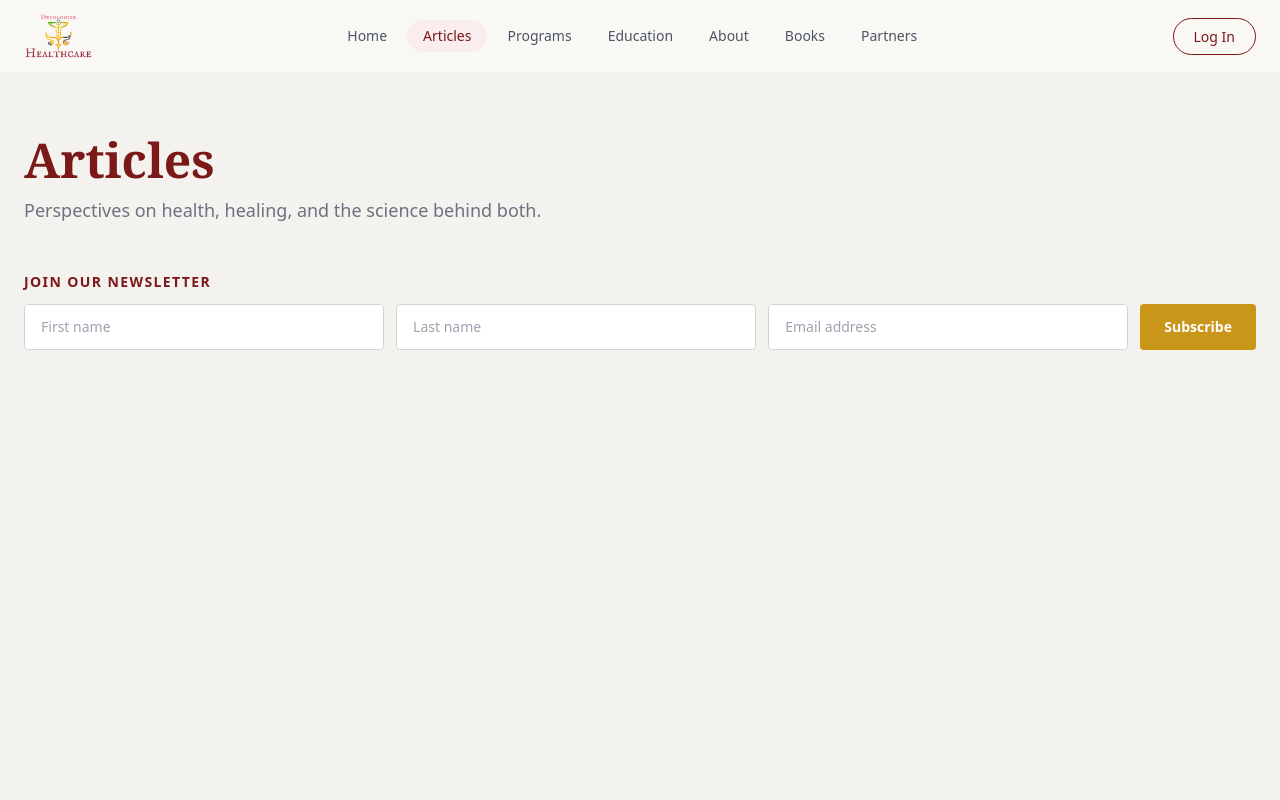
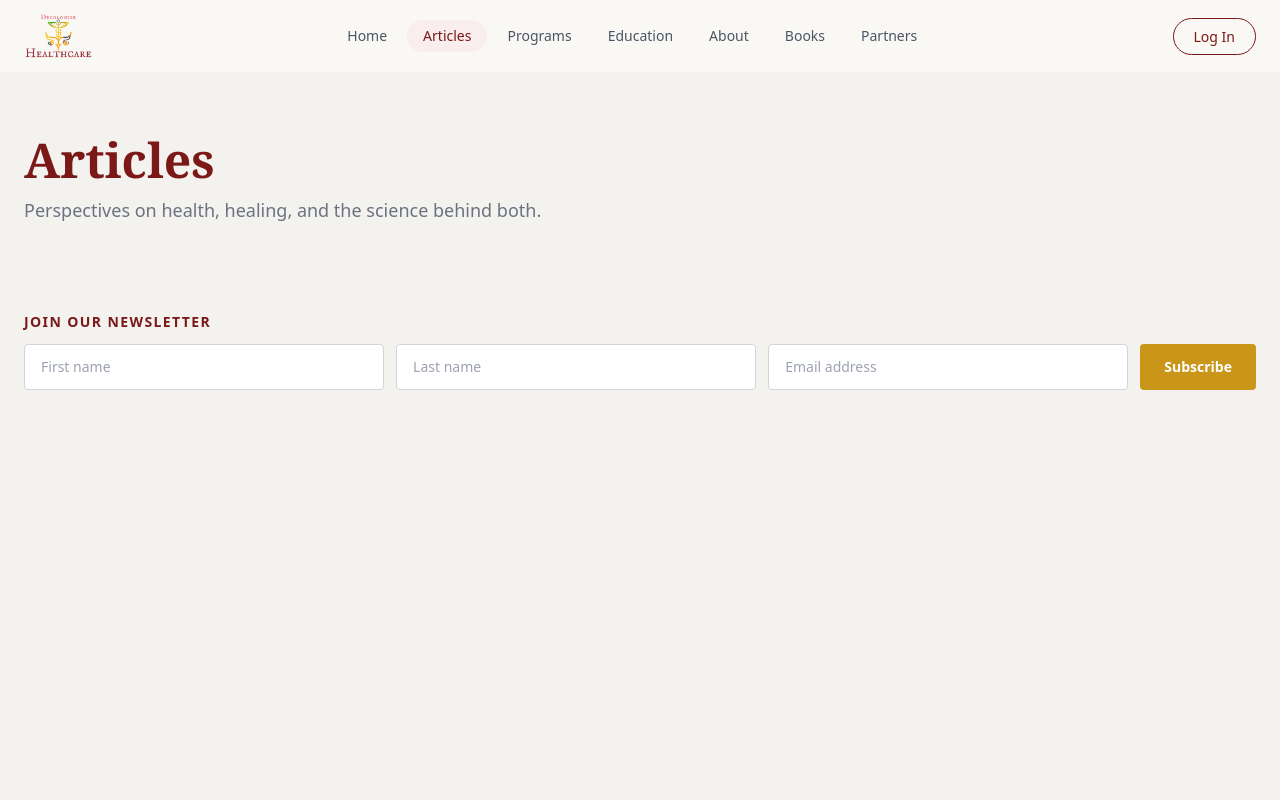
Before and after one commit to michaelkaffel/decolonize-healthcare, a React (Vite) app in the folder client/: page /articles in a window 1280 px wide. Shown: the top 800 px of the page. Built offline with nearby package versions, Linux system fonts and the light colour scheme.

Commit message:
fix: change styling on article page

```diff
--- a/client/src/pages/Articles.jsx
+++ b/client/src/pages/Articles.jsx
@@ -69,7 +69,6 @@ const Articles = () => {
                     </p>
                 </div>
 
-                <NewsletterSignup className='my-5' />
 
                 {featured && (
                     <div className='mb-10'>
@@ -81,7 +80,7 @@ const Articles = () => {
                     {rest.map(a => <ArticleCard key={a.slug} article={a} />)}
                 </div>
 
-
+                <NewsletterSignup className='mt-10' />
             </div>
         </div>
     )
```
